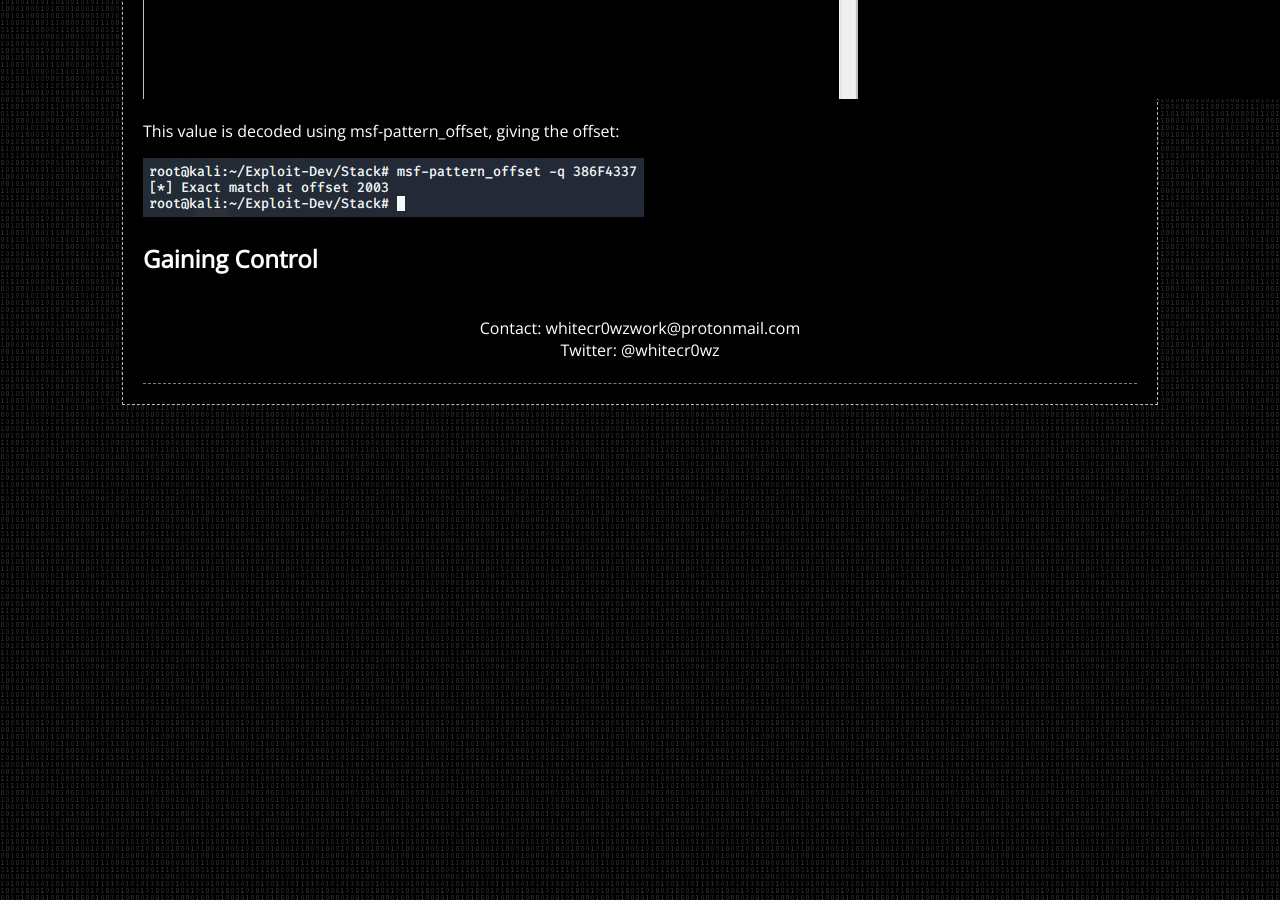
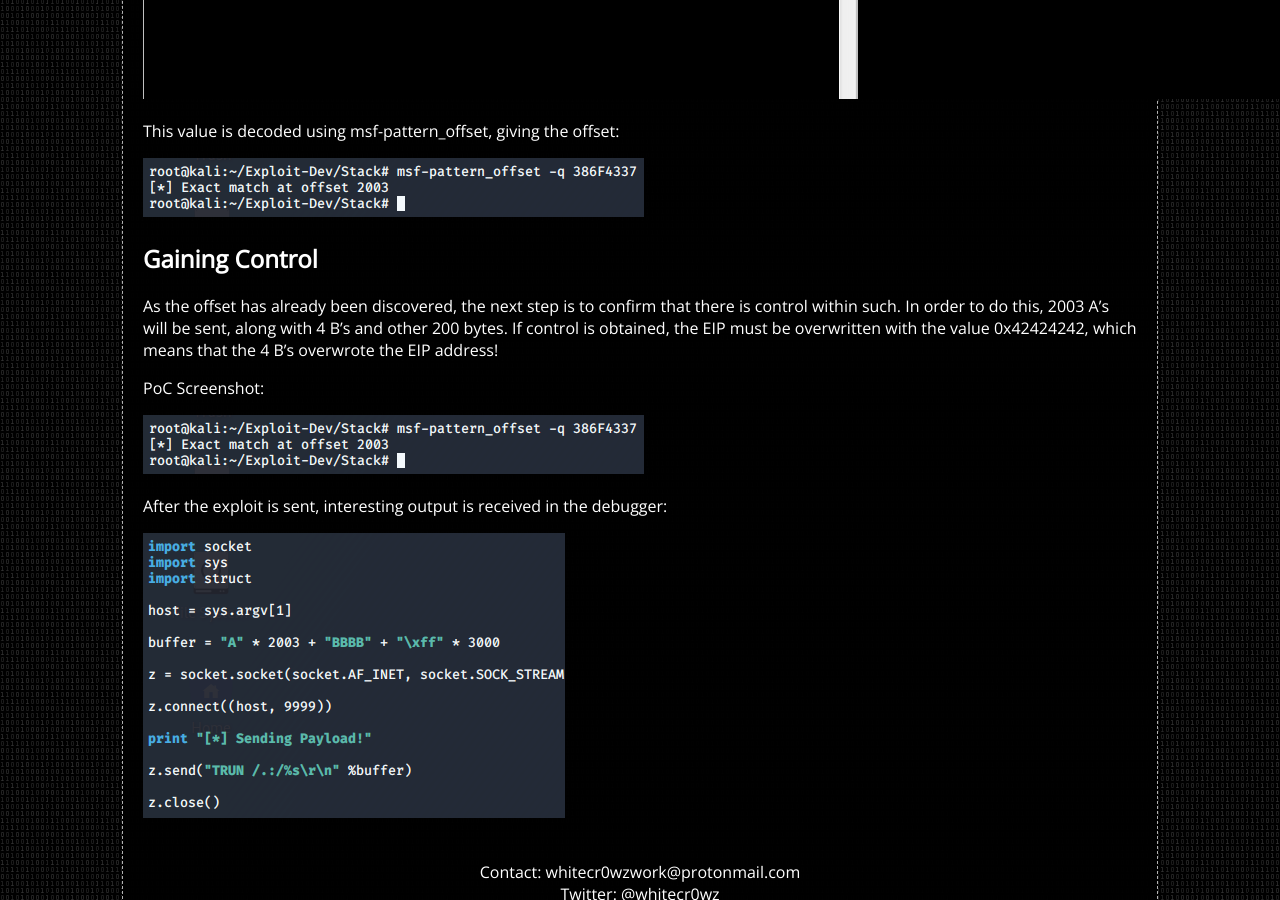
Before and after one commit to whitecr0wz/whitecr0wz.github.io, a Jekyll site: the page built from _posts/posts/2020-03-08-Exploiting-Stack-Overflows-On-Windows.md, in a window 1280 px wide and 900 px high, scrolled down 6120 px. Built offline with Jekyll 4.4.1, drawn with Linux system fonts in a browser that asks for light colours.

Commit message:
Update 2020-03-08-Exploiting-Stack-Overflows-On-Windows.md

```diff
--- a/_posts/posts/2020-03-08-Exploiting-Stack-Overflows-On-Windows.md
+++ b/_posts/posts/2020-03-08-Exploiting-Stack-Overflows-On-Windows.md
@@ -116,3 +116,13 @@ This value is decoded using msf-pattern_offset, giving the offset:
 ![](/assets/img/Stack/11.png)
 
 ## Gaining Control
+
+As the offset has already been discovered, the next step is to confirm that there is control within such. In order to do this, 2003 A's will be sent, along with 4 B's and other 200 bytes. If control is obtained, the EIP must be overwritten with the value 0x42424242, which means that the 4 B's overwrote the EIP address!
+
+PoC Screenshot:
+
+![](/assets/img/Stack/11.png)
+
+After the exploit is sent, interesting output is received in the debugger:
+
+![](/assets/img/Stack/12.png)
```
